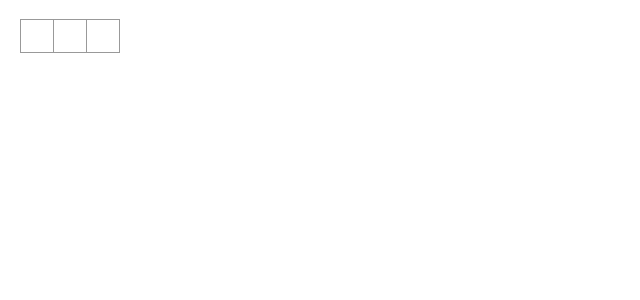
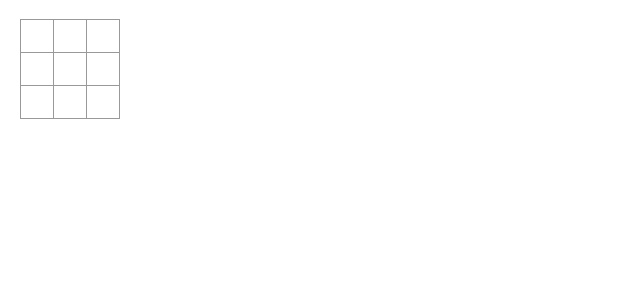
Before and after one commit to loftyyyy/ReactJourney, a React (Vite) app in the folder projects/TicTacToe/: page / in a window 1280 px wide. Shown: the top 300 px of the page, without its empty margins (0-640 px from the left). Built offline with nearby package versions, Linux system fonts and the light colour scheme.

Commit message:
Almost done, never heard of destructor tho

```diff
--- a/projects/TicTacToe/src/components/Board.jsx
+++ b/projects/TicTacToe/src/components/Board.jsx
@@ -3,16 +3,59 @@
 import {useState} from "react";
 
 function Board(){
+    const [squares, setSquares] = useState(Array(9).fill(null))
+
     const [count, setCount] = useState(0)
-    function handleClick(){
-        setCount(count + 1)
+    function handleClick(i){
+        const nextSquares = squares.slice();
+        if(count % 2 === 0 && nextSquares[i] == null){
+            nextSquares[i] = "X";
+        }else if(count %2 !== 0 && nextSquares[i] == null){
+            nextSquares[i] = "O";
+        }
+        setCount(count + 1);
+        setSquares(nextSquares);
+        checkWin(nextSquares)
+    }
+    function checkWin(squares){
+        console.log(squares);
+        const lines = [
+            [0, 1, 2],
+            [3, 4, 5],
+            [6, 7, 8],
+            [0, 3, 6],
+            [1, 4, 7],
+            [2, 5, 8],
+            [0, 4, 8],
+            [2, 4, 6]
+        ];
+
+        for(let line of lines){
+            const[a,b,c] = line;
+            if(squares[a] && squares[a] === squares[b] && squares[a] === squares[c]){
+                console.log("Winner");
+            }
+            console.log("Not Yet");
+        }
     }
 
     return (
-        <div className="board-row">
-            <Square count={count} handleClick={handleClick}/>
-            <Square count={count} handleClick={handleClick}/>
-            <Square count={count} handleClick={handleClick}/>
+        <div>
+            <div className="board-row">
+                <Square value={squares[0]} handleClick={() => {handleClick(0)}}/>
+                <Square value={squares[1]} handleClick={() => {handleClick(1)}}/>
+                <Square value={squares[2]} handleClick={() => {handleClick(2)}}/>
+            </div>
+            <div className="board-row">
+                <Square value={squares[3]} handleClick={() => {handleClick(3)}}/>
+                <Square value={squares[4]} handleClick={() => {handleClick(4)}}/>
+                <Square value={squares[5]} handleClick={() => {handleClick(5)}}/>
+            </div>
+            <div className="board-row">
+                <Square value={squares[6]} handleClick={() => {handleClick(6)}}/>
+                <Square value={squares[7]} handleClick={() => {handleClick(7)}}/>
+                <Square value={squares[8]} handleClick={() => {handleClick(8)}}/>
+            </div>
         </div>
     )
 }
--- a/projects/TicTacToe/src/components/Square.jsx
+++ b/projects/TicTacToe/src/components/Square.jsx
@@ -1,19 +1,8 @@
 import './board.css'
-import {useState} from "react";
 
 function Square(props){
-    const [move, setMove] = useState(null)
-
-    function handleClick(){
-        if(props.count %2 === 0 ){
-            setMove("X")
-        }else{
-            setMove("O")
-        }
-    }
-
     return(
-        <button className="square" onClick={handleClick}>{move}</button>
+        <button className="square" onClick={props.handleClick}>{props.value}</button>
     )
 }
 
```
